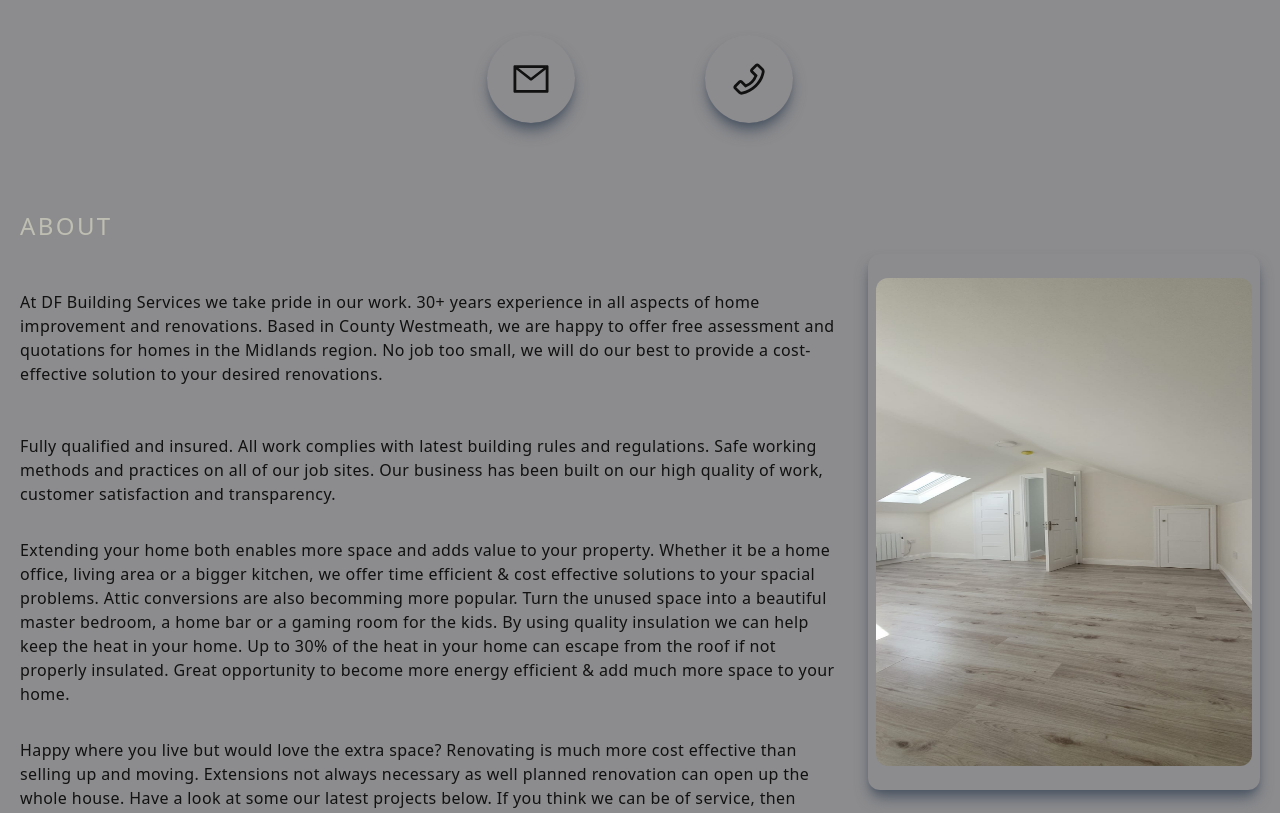
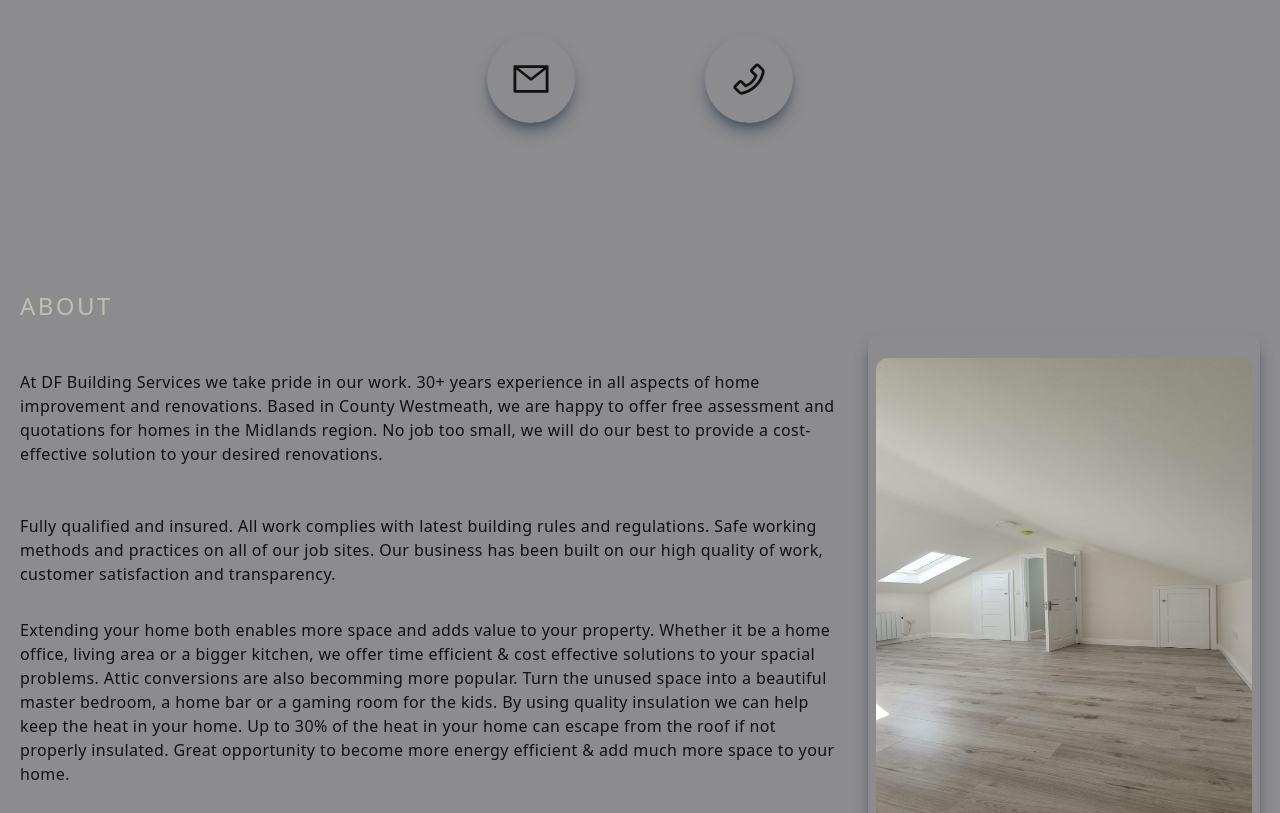
Before and after one commit to TefNutDev/dfb, a Next.js app: page / in a window 1280 px wide. Shown: the part 686-1499 px from the top of the page. Built offline with nearby package versions, Linux system fonts and the light colour scheme.

Commit message:
commit main

```diff
--- a/components/About.jsx
+++ b/components/About.jsx
@@ -4,7 +4,7 @@ import work1 from '../public/assets/work/work1.jpg';
 
 const About = () => {
   return (
-    <div id="about" className="w-full md:h-screen p-2 flex items-center py-20">
+    <div id="about" className="w-full md:h-screen p-2 flex items-center py-20 my-20">
       <div className="max-w-[1240px] m-auto md:grid grid-cols-3 gap-8">
         <div className="col-span-2">
           <p className="uppercase text-2xl tracking-widest text-[#bfbeb2] py-4">
```
